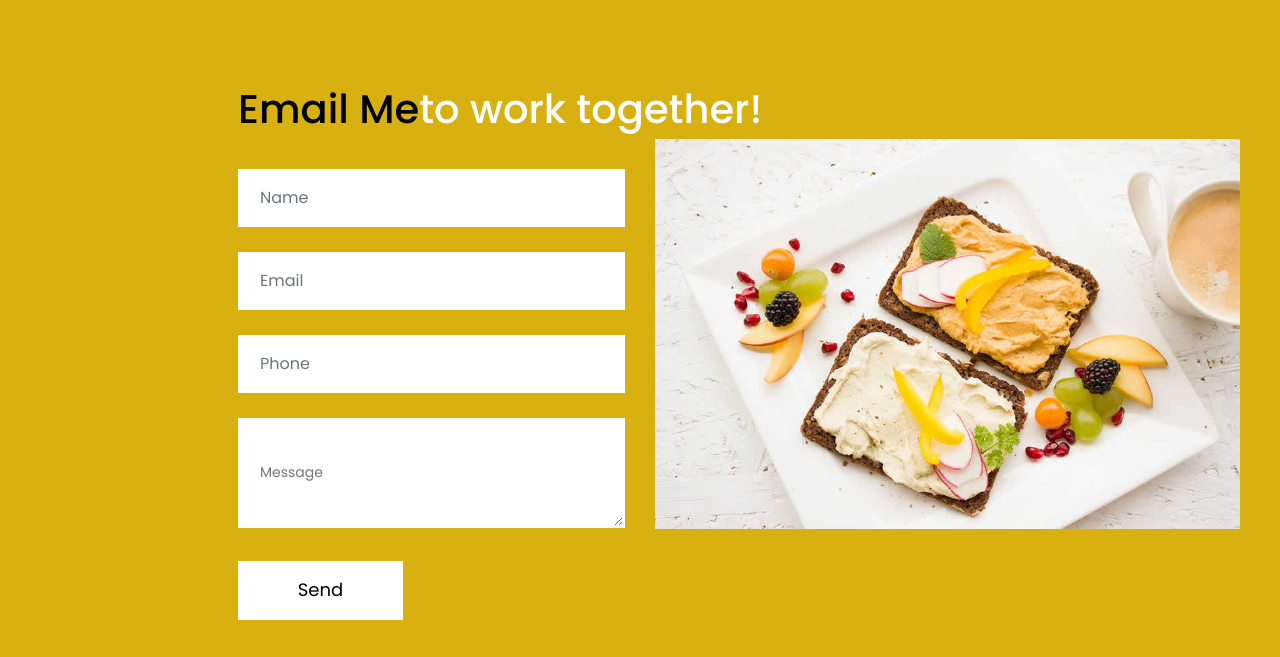
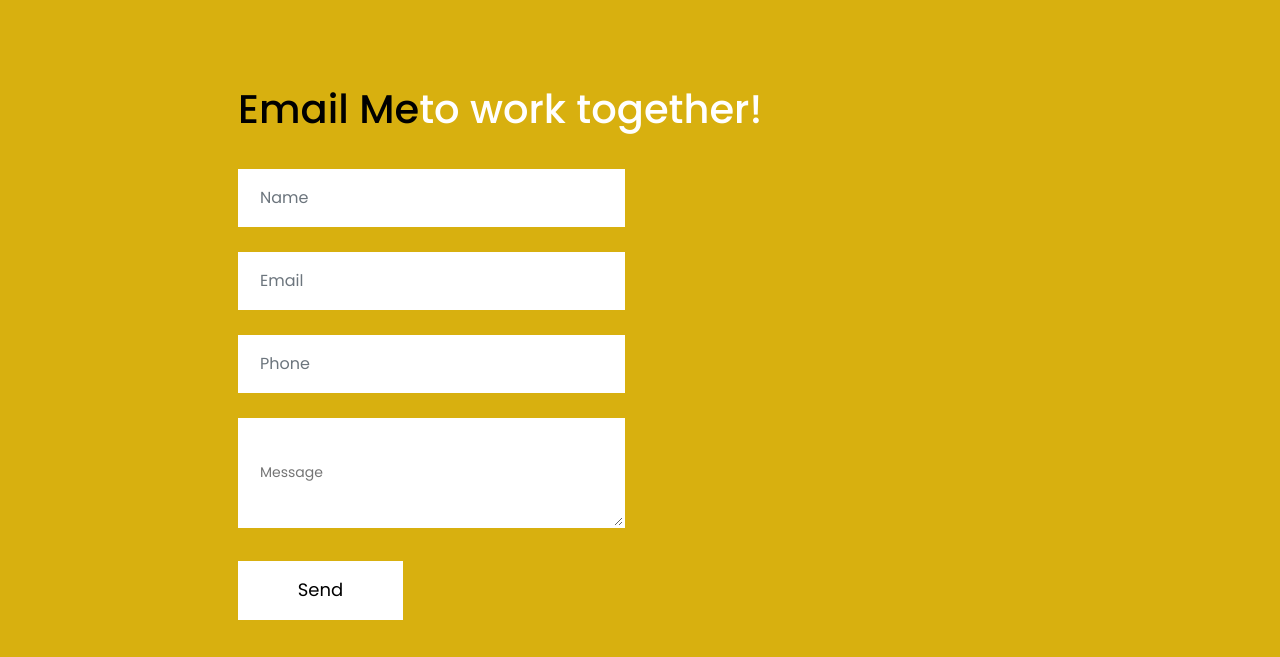
Before and after one commit to Phillyfan625/phillyfan625.github.io-travelingtastebudswebsite, a plain HTML site: page index.html in a window 1280 px wide. Shown: the part 1960-2617 px from the top of the page. Drawn offline with Linux system fonts and the light colour scheme.

Commit message:
deleted pic

```diff
--- a/index.html
+++ b/index.html
@@ -244,11 +244,7 @@
                             </div>
                         </form>
                     </div>
-                    <div class="col-xl-6 col-lg-6 col-md-6 col-sm-12">
-                        <div class="img-box">
-                            <figure><img src="images/img.jpg" alt="img" /></figure>
-                        </div>
-                    </div>
+
                 </div>
                 <div class="row">
                     <div class="col-md-12">
```
